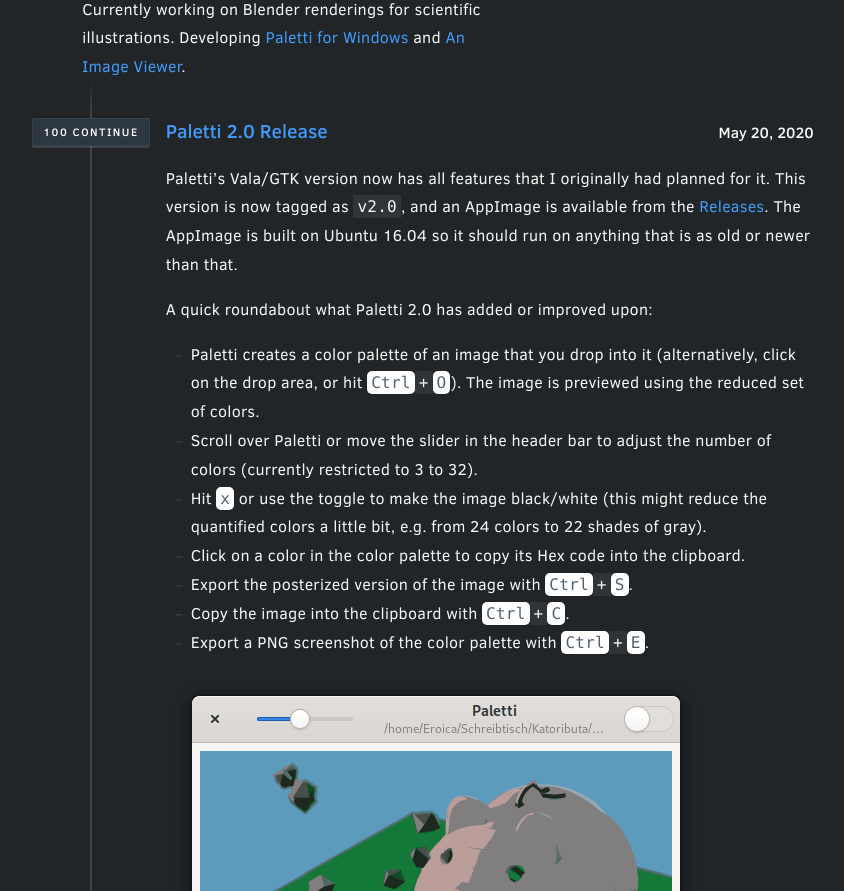
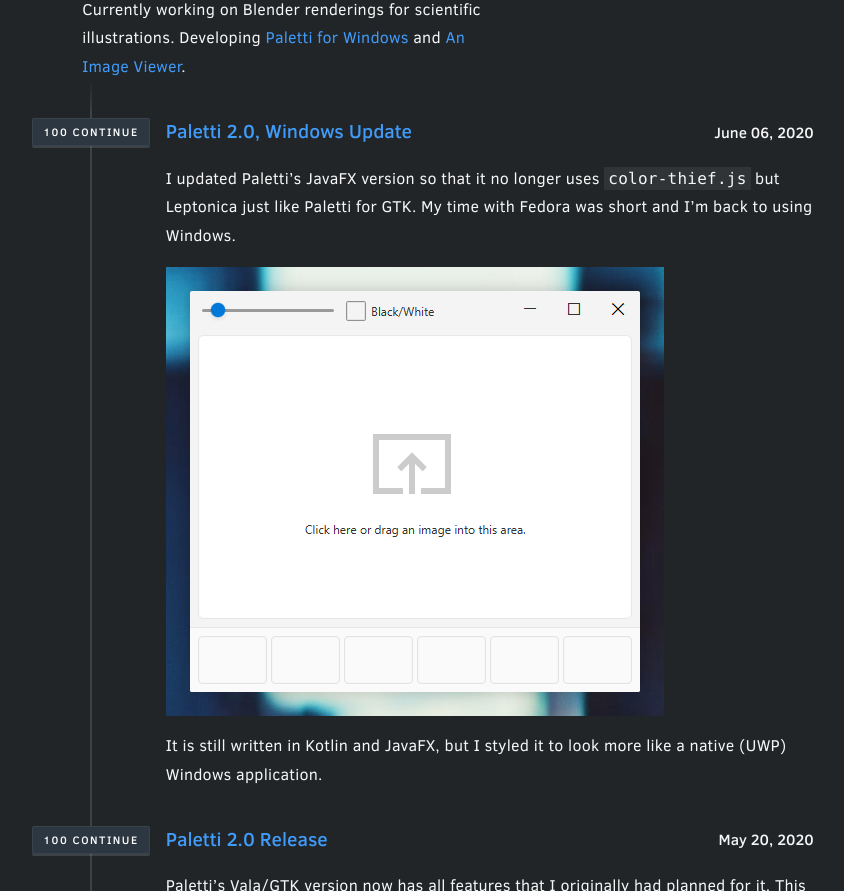
Before and after one commit to Eroica/eroica.github.io, a Jekyll site: the page built from index.html, in a window 1280 px wide and 1400 px high, cut to the strip 509-1400 px from the top of the window. Shown: the whole strip, without its empty margins (217-1061 px from the left). Built offline with Jekyll 4.4.1, drawn with Linux system fonts in a browser that asks for light colours; some of the changed text lies outside the part shown.

Commit message:
Add Paletti for Windows v2.0 post

```diff
--- a/_posts/2020-04-30-Paletti-20.md
+++ b/_posts/2020-04-30-Paletti-20.md
@@ -9,7 +9,7 @@
 
 The new version doesn't rely on a WebView and [color-thief](https://lokeshdhakar.com/projects/color-thief/) anymore, but uses [Leptonica](http://leptonica.org/) with Vala bindings to generate the color palette.
 
-An AppImage is available from [Paletti's GitHub repository](https://github.com/Eroica/Paletti). I put the old version in a separate branch.
+An AppImage is available from [Paletti's GitHub repository](https://github.com/Eroica/Paletti). <del>I put the old version in a separate branch.</del> <ins> <a href="https://github.com/Eroica/Paletti-Windows">An update Windows version is available here</a>.</ins>
 
 ![Screenshot of Paletti 2.0-alpha]({{ "/images/Paletti-2.0-alpha.png" | relative_url }})
 
--- /dev/null
+++ b/_posts/2020-06-06-PalettiWindows-20.md
@@ -0,0 +1,13 @@
+---
+title: Paletti 2.0, Windows Update
+layout: post
+excerpt_separator: <!--more-->
+---
+
+I updated Paletti’s JavaFX version so that it no longer uses `color-thief.js` but Leptonica just like Paletti for GTK. My time with Fedora was short and I’m back to using Windows.
+
+![Screenshot of Paletti for Windows 2.0]({{ "/images/PalettiWindows-2.0.png" | relative_url }})
+
+It is still written in Kotlin and JavaFX, but I styled it to look more like a native (UWP) Windows application.
+
+<!--more-->
```
Also changed, not shown: _posts/2020-05-03-Paletti-20-alpha.md (+1 -1 lines), images/PalettiWindows-2.0.png (added).
